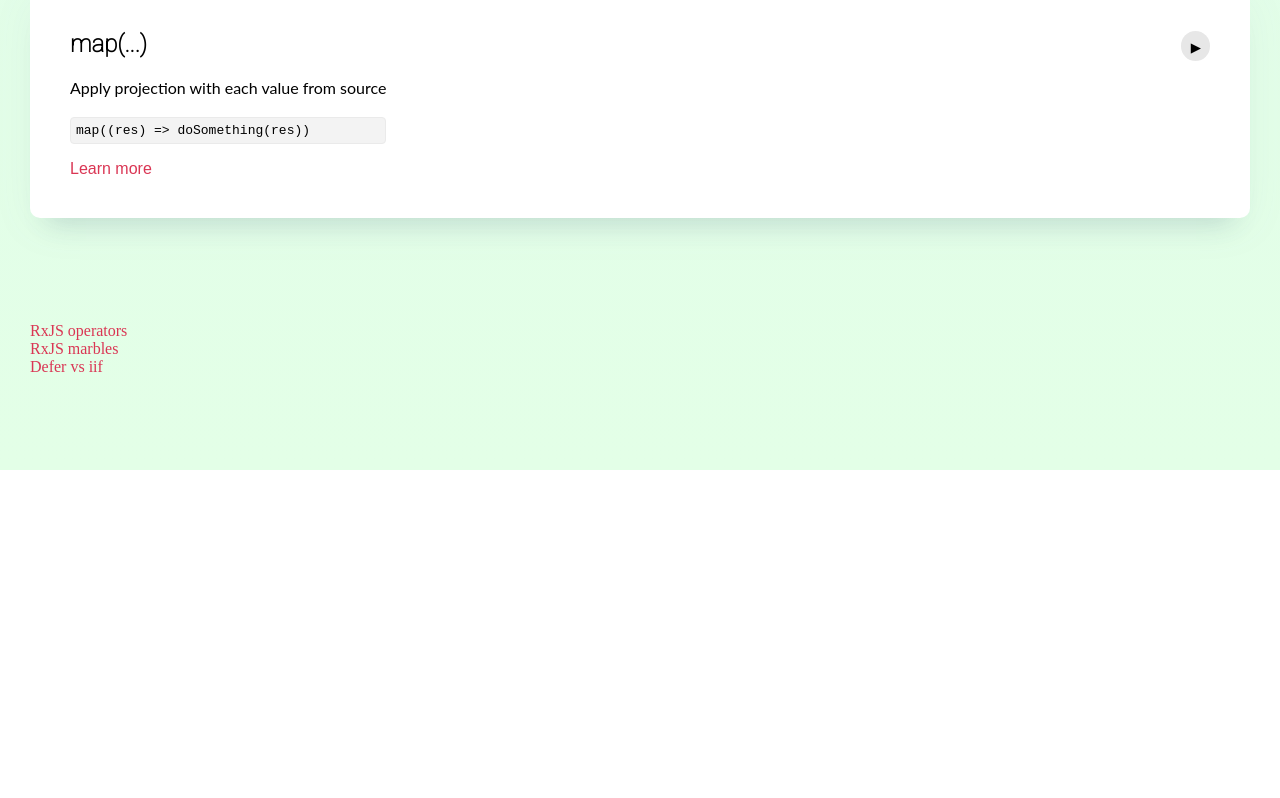
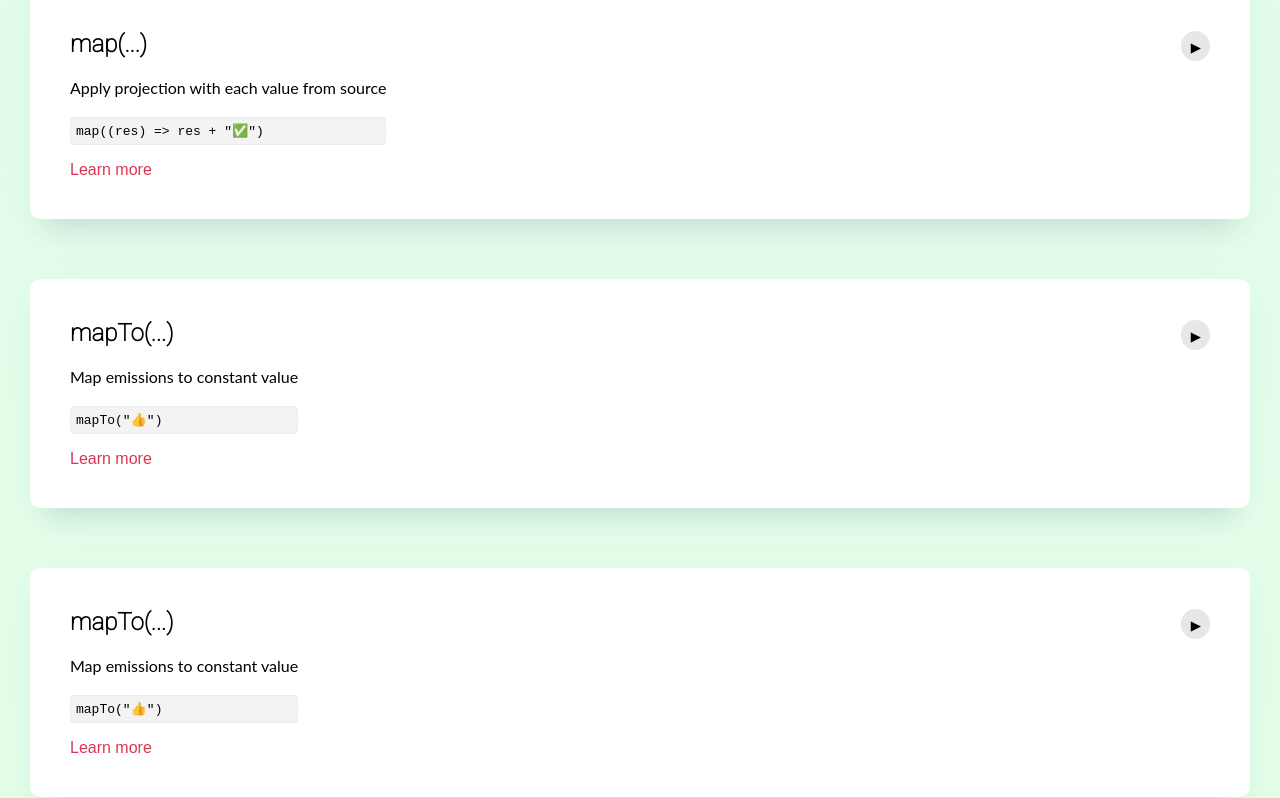
Before and after one commit to mo-sharif/angular-rxjs-operators, an Angular app: page / in a window 1280 px wide. Shown: the part 8004-8802 px from the top of the page. Before the commit the page ends 8474 px from the top, so only its background shows below. Built offline with nearby package versions, Linux system fonts and the light colour scheme; a web font is replaced by a local one.

Commit message:
2 files modified

```diff
--- a/src/app/app.component.ts
+++ b/src/app/app.component.ts
@@ -178,10 +178,24 @@ export class AppComponent {
     {
       action: () => this.dataService._map(this.inputData),
       category: "Transformation",
-      code: `map((res) => doSomething(res))`,
+      code: `map((res) => res + "✅")`,
       desc: "Apply projection with each value from source",
       name: "map(...)",
       link: "https://www.learnrxjs.io/learn-rxjs/operators/transformation/map"
+    },
+    {
+      action: () => this.dataService._mapTo("👍"),
+      code: `mapTo("👍")`,
+      desc: "Map emissions to constant value",
+      name: "mapTo(...)",
+      link: "https://www.learnrxjs.io/learn-rxjs/operators/transformation/mapto"
+    },
+    {
+      action: () => this.dataService._mapTo("👍"),
+      code: `mapTo("👍")`,
+      desc: "Map emissions to constant value",
+      name: "mapTo(...)",
+      link: "https://www.learnrxjs.io/learn-rxjs/operators/transformation/mapto"
     }
   ];
   constructor(public dataService: DataService) {
--- a/src/app/data.service.ts
+++ b/src/app/data.service.ts
@@ -183,7 +183,12 @@ export default class DataService {
   // Transformation
 
   _map(items) {
-    const op = from(items).pipe(map((res) => `${res}✅`))
+    const op = from(items).pipe(map((res) => res + "✅"))
+    this.handleResults(op)
+  }
+
+  _mapTo(mapToItem) {
+    const op = interval(1000).pipe(mapTo(mapToItem))
     this.handleResults(op)
   }
 
```
